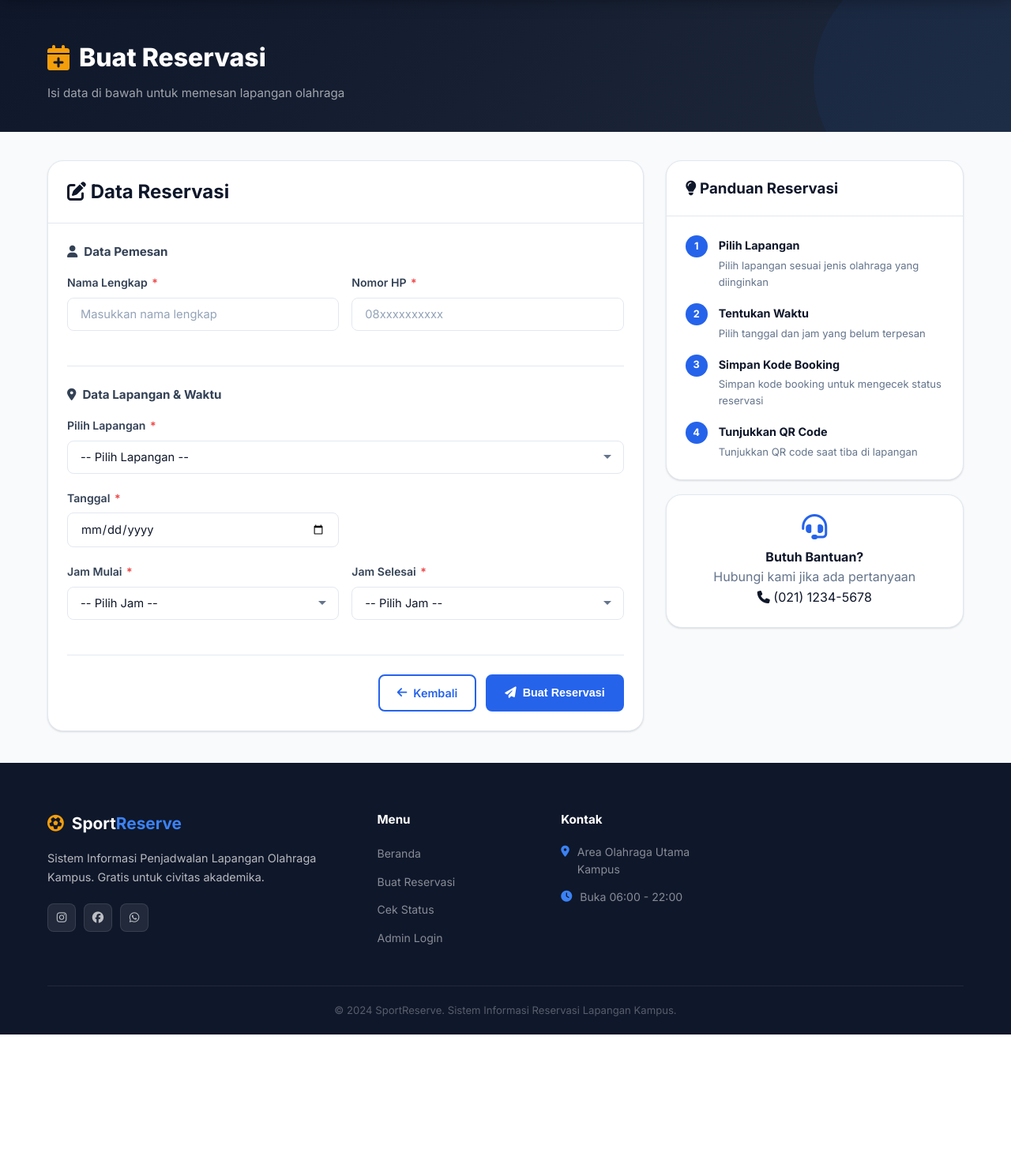
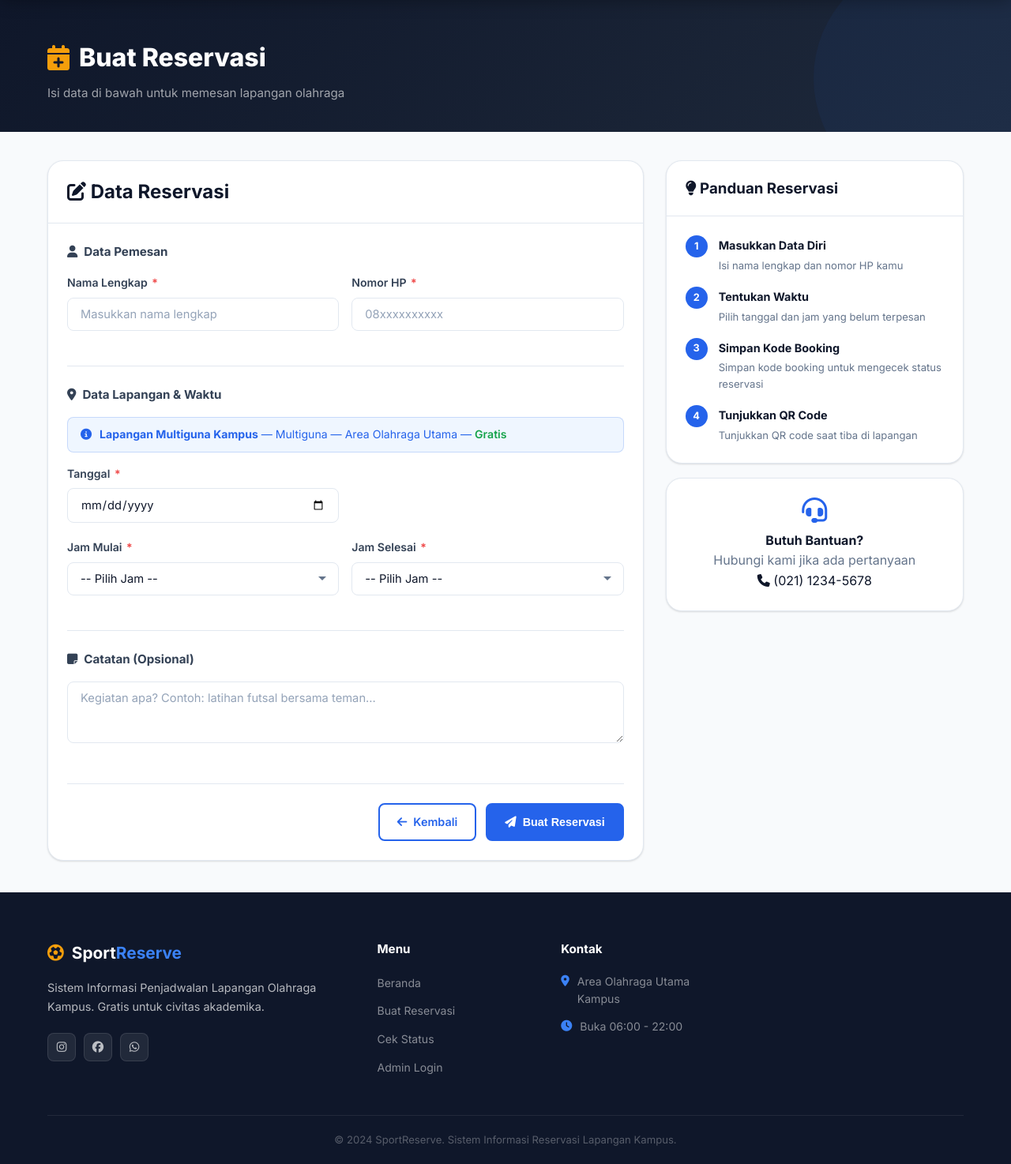
Before and after one commit to malfahrezi30-xxx/Tugas_UAS_Pengantar_Pemrograman, a Flask app: page /reservasi in a window 1280 px wide. Shown: the part 69-1543 px from the top of the page at 79% size. Before the commit the page ends 1379 px from the top, so only its background shows below. Run offline with Flask 3, Linux system fonts and the light colour scheme; data comes from the database, SQL or seed files in the repository.

Commit message:
Fix UI bugs: add tersedia_hari_ini stat & rewrite form_reservasi for single-field
- app.py: add 'tersedia_hari_ini' key to index stats dict
  (was referenced in index.html but missing from route)
- form_reservasi.html:
  - Replace multi-field dropdown with static info box for single campus field
  - Add 'Catatan' textarea field (was already handled by backend)
  - Add 'Biaya: Gratis' to summary box
  - Fix 'Kembali' button to link to index (not daftar_lapangan)
  - Simplify JS calcSummary() - remove id_lapangan dependency
  - Update sidebar guide step 1 text
- All 24 tests still passing (24/24 OK)

```diff
--- a/app.py
+++ b/app.py
@@ -69,6 +69,11 @@ def index():
         ).fetchall()
         jadwal[tgl] = [dict(r) for r in reservasi_tgl]
 
+    booked_today = db.execute(
+        "SELECT COUNT(*) FROM reservasi WHERE id_lapangan=1 AND tanggal=? AND status IN ('menunggu','dikonfirmasi')",
+        (date.today().isoformat(),)
+    ).fetchone()[0]
+    total_slots = 16  # 06:00 - 22:00
     stats = {
         'total_reservasi': db.execute("SELECT COUNT(*) FROM reservasi").fetchone()[0],
         'reservasi_hari_ini': db.execute(
@@ -77,6 +82,7 @@ def index():
         'reservasi_menunggu': db.execute(
             "SELECT COUNT(*) FROM reservasi WHERE status='menunggu'"
         ).fetchone()[0],
+        'tersedia_hari_ini': max(0, total_slots - booked_today),
     }
     return render_template('index.html', lapangan=lapangan, stats=stats, jadwal=json.dumps(jadwal))
 
--- a/templates/form_reservasi.html
+++ b/templates/form_reservasi.html
@@ -41,26 +41,15 @@
 
                         <!-- Data Lapangan -->
                         <div class="form-section">
-                            <h3 class="form-section-title"><i class="fas fa-map-marker-alt"></i> Data Lapangan & Waktu</h3>
-                            <div class="form-group">
-                                <label for="id_lapangan" class="form-label">Pilih Lapangan <span class="required">*</span></label>
-                                <select id="id_lapangan" name="id_lapangan" class="form-control form-select" required onchange="updateInfo(this)">
-                                    <option value="">-- Pilih Lapangan --</option>
-                                    {% for lp in lapangan_list %}
-                                    <option value="{{ lp.id_lapangan }}"
-                                            data-jenis="{{ lp.jenis_olahraga }}"
-                                            data-lokasi="{{ lp.lokasi }}"
-                                            {% if lapangan_id == lp.id_lapangan|string or request.form.get('id_lapangan') == lp.id_lapangan|string %}selected{% endif %}>
-                                        {{ lp.nama_lapangan }} - {{ lp.jenis_olahraga }}
-                                    </option>
-                                    {% endfor %}
-                                </select>
+                            <h3 class="form-section-title"><i class="fas fa-map-marker-alt"></i> Data Lapangan &amp; Waktu</h3>
+
+                            <!-- Lapangan Info (read-only, single field) -->
+                            {% if lapangan %}
+                            <div class="lapangan-info-box" style="display:flex; margin-bottom:1rem;">
+                                <i class="fas fa-info-circle"></i>
+                                <span><strong>{{ lapangan.nama_lapangan }}</strong> &mdash; {{ lapangan.jenis_olahraga }} &mdash; {{ lapangan.lokasi }} &mdash; <span style="color:#16a34a;font-weight:600;">Gratis</span></span>
                             </div>
-
-                            <div id="lapanganInfo" class="lapangan-info-box" style="display:none;">
-                                <i class="fas fa-info-circle"></i>
-                                <span id="lapanganInfoText"></span>
-                            </div>
+                            {% endif %}
 
                             <div class="form-row">
                                 <div class="form-group">
@@ -68,14 +57,14 @@
                                     <input type="date" id="tanggal" name="tanggal" class="form-control"
                                            min="{{ today }}" required
                                            value="{{ request.form.get('tanggal', '') }}"
-                                           onchange="checkAvailability()">
+                                           onchange="calcSummary()">
                                 </div>
                             </div>
 
                             <div class="form-row">
                                 <div class="form-group">
                                     <label for="jam_mulai" class="form-label">Jam Mulai <span class="required">*</span></label>
-                                    <select id="jam_mulai" name="jam_mulai" class="form-control form-select" required onchange="calcTotal()">
+                                    <select id="jam_mulai" name="jam_mulai" class="form-control form-select" required onchange="calcSummary()">
                                         <option value="">-- Pilih Jam --</option>
                                         {% for h in ['06:00','07:00','08:00','09:00','10:00','11:00','12:00','13:00','14:00','15:00','16:00','17:00','18:00','19:00','20:00','21:00'] %}
                                         <option value="{{ h }}" {% if request.form.get('jam_mulai') == h %}selected{% endif %}>{{ h }}</option>
@@ -84,7 +73,7 @@
                                 </div>
                                 <div class="form-group">
                                     <label for="jam_selesai" class="form-label">Jam Selesai <span class="required">*</span></label>
-                                    <select id="jam_selesai" name="jam_selesai" class="form-control form-select" required onchange="calcTotal()">
+                                    <select id="jam_selesai" name="jam_selesai" class="form-control form-select" required onchange="calcSummary()">
                                         <option value="">-- Pilih Jam --</option>
                                         {% for h in ['07:00','08:00','09:00','10:00','11:00','12:00','13:00','14:00','15:00','16:00','17:00','18:00','19:00','20:00','21:00','22:00'] %}
                                         <option value="{{ h }}" {% if request.form.get('jam_selesai') == h %}selected{% endif %}>{{ h }}</option>
@@ -97,10 +86,12 @@
                         <!-- SUMMARY BOX -->
                         <div class="summary-box" id="summaryBox" style="display:none;">
                             <h4><i class="fas fa-receipt"></i> Ringkasan Pemesanan</h4>
+                            {% if lapangan %}
                             <div class="summary-row">
                                 <span>Lapangan</span>
-                                <span id="sumLapangan">-</span>
+                                <span>{{ lapangan.nama_lapangan }}</span>
                             </div>
+                            {% endif %}
                             <div class="summary-row">
                                 <span>Tanggal</span>
                                 <span id="sumTanggal">-</span>
@@ -113,10 +104,23 @@
                                 <span>Durasi</span>
                                 <span id="sumDurasi">-</span>
                             </div>
+                            <div class="summary-row">
+                                <span>Biaya</span>
+                                <span style="color:#16a34a;font-weight:700;">Gratis</span>
+                            </div>
+                        </div>
+
+                        <!-- CATATAN -->
+                        <div class="form-section">
+                            <h3 class="form-section-title"><i class="fas fa-sticky-note"></i> Catatan (Opsional)</h3>
+                            <div class="form-group">
+                                <textarea id="catatan" name="catatan" class="form-control" rows="3"
+                                          placeholder="Kegiatan apa? Contoh: latihan futsal bersama teman...">{{ request.form.get('catatan', '') }}</textarea>
+                            </div>
                         </div>
 
                         <div class="form-actions">
-                            <a href="{{ url_for('daftar_lapangan') }}" class="btn btn-outline">
+                            <a href="{{ url_for('index') }}" class="btn btn-outline">
                                 <i class="fas fa-arrow-left"></i> Kembali
                             </a>
                             <button type="submit" class="btn btn-primary">
@@ -139,8 +143,8 @@
                         <div class="guide-item">
                             <div class="guide-num">1</div>
                             <div>
-                                <strong>Pilih Lapangan</strong>
-                                <p>Pilih lapangan sesuai jenis olahraga yang diinginkan</p>
+                                <strong>Masukkan Data Diri</strong>
+                                <p>Isi nama lengkap dan nomor HP kamu</p>
                             </div>
                         </div>
                         <div class="guide-item">
@@ -182,33 +186,17 @@
 
 {% block extra_js %}
 <script>
-function updateInfo(sel) {
-    const opt = sel.options[sel.selectedIndex];
-    const info = document.getElementById('lapanganInfo');
-    const infoText = document.getElementById('lapanganInfoText');
-    if (opt.value) {
-        infoText.textContent = `${opt.dataset.jenis} | ${opt.dataset.lokasi}`;
-        info.style.display = 'flex';
-    } else {
-        info.style.display = 'none';
-    }
-    calcSummary();
-}
-
 function calcSummary() {
-    const sel = document.getElementById('id_lapangan');
-    const opt = sel.options[sel.selectedIndex];
     const jMulai = document.getElementById('jam_mulai').value;
     const jSelesai = document.getElementById('jam_selesai').value;
     const tanggal = document.getElementById('tanggal').value;
     const box = document.getElementById('summaryBox');
 
-    if (opt.value && jMulai && jSelesai && tanggal) {
-        const m = parseInt(jMulai.replace(':',''));
-        const s = parseInt(jSelesai.replace(':',''));
+    if (jMulai && jSelesai && tanggal) {
+        const m = parseInt(jMulai.replace(':', ''));
+        const s = parseInt(jSelesai.replace(':', ''));
         if (s > m) {
             const durasi = (s - m) / 100;
-            document.getElementById('sumLapangan').textContent = opt.text;
             document.getElementById('sumTanggal').textContent = tanggal;
             document.getElementById('sumJam').textContent = jMulai + ' - ' + jSelesai;
             document.getElementById('sumDurasi').textContent = durasi + ' jam';
@@ -221,19 +209,12 @@ function calcSummary() {
     }
 }
 
-function checkAvailability() {
-    calcSummary();
-}
-
-// Trigger onchange for jam_mulai and jam_selesai
+// Trigger on field changes
 document.getElementById('jam_mulai').addEventListener('change', calcSummary);
 document.getElementById('jam_selesai').addEventListener('change', calcSummary);
+document.getElementById('tanggal').addEventListener('change', calcSummary);
 
-// Init on load if values are pre-filled
-document.addEventListener('DOMContentLoaded', () => {
-    const sel = document.getElementById('id_lapangan');
-    if (sel.value) updateInfo(sel);
-    calcSummary();
-});
+// Init on load if values pre-filled
+document.addEventListener('DOMContentLoaded', calcSummary);
 </script>
 {% endblock %}
```
